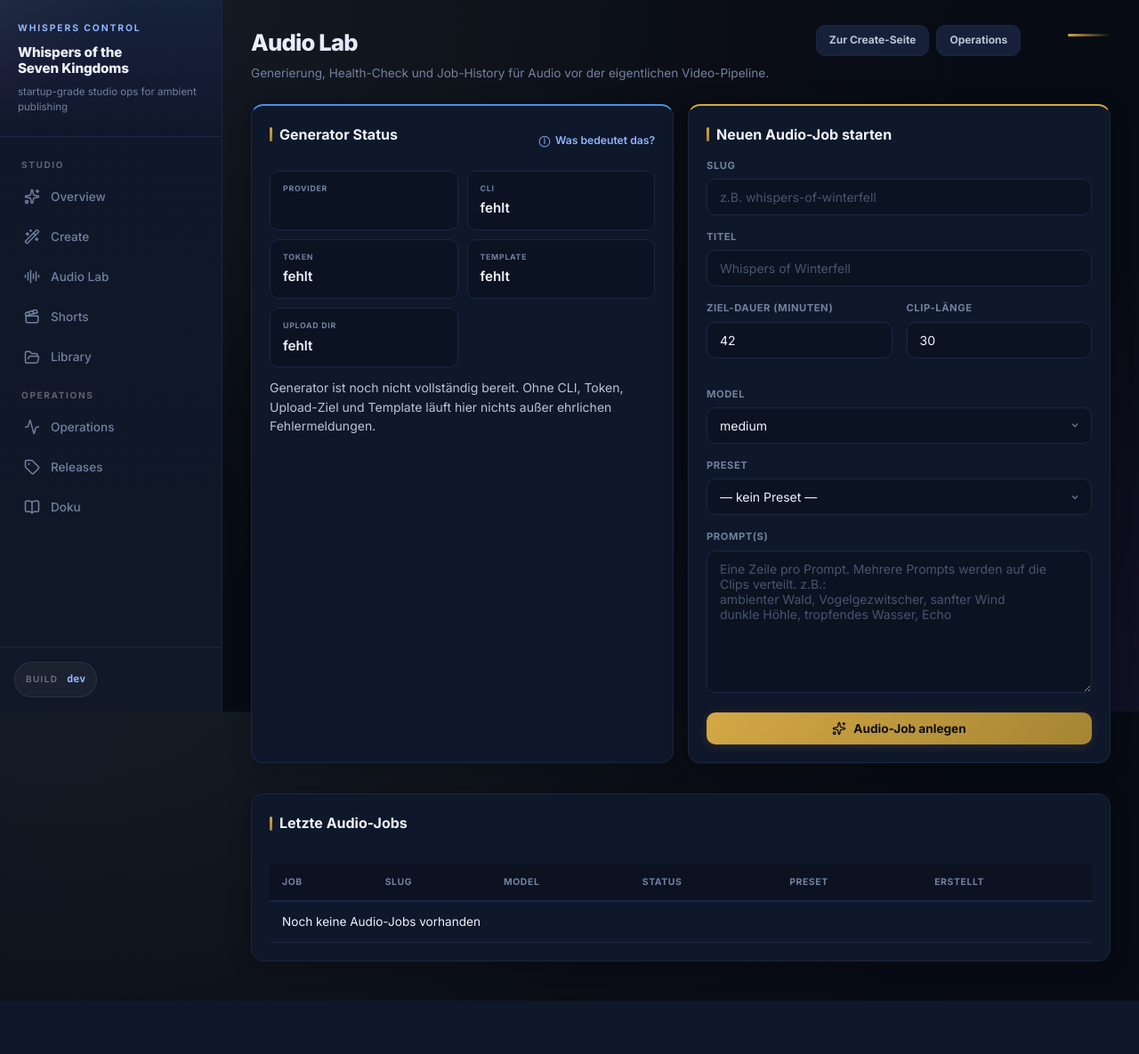
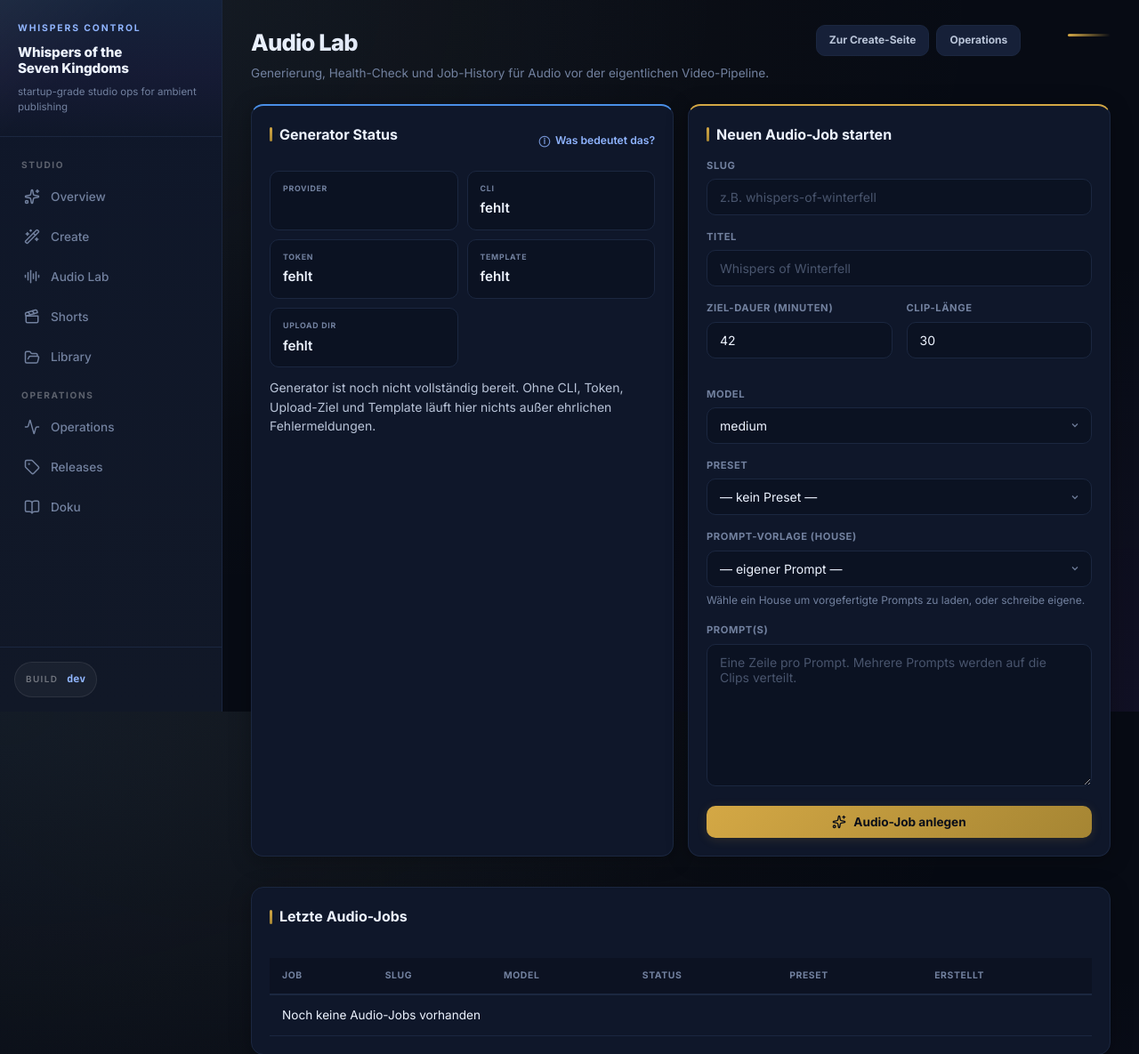
Before and after one commit to pepler1993-dot/WhispersoftheSevenKingdoms, a FastAPI app: template services/sync/templates/audio_generator.html in a window 1280 px wide. Shown: the top 1185 px of the page at 89% size. Before the commit the page ends 1125 px from the top, so only its background shows below. Run offline with FastAPI, Linux system fonts and the light colour scheme; the template is opened without the code that fills it, so the values that code supplies are empty; some libraries are stand-ins or nearby versions.

Commit message:
feat(audio-lab): house prompt presets dropdown (#63)

```diff
--- a/services/sync/templates/audio_generator.html
+++ b/services/sync/templates/audio_generator.html
@@ -100,11 +100,31 @@
       </div>
       {% endif %}
       <div class="form-group">
+        <label for="house_preset">Prompt-Vorlage (House)</label>
+        <select name="house_preset" id="house_preset" class="form-select" onchange="fillPresetPrompts()">
+          <option value="">— eigener Prompt —</option>
+          {% for key, house in house_templates.items() %}
+          <option value="{{ key }}" data-prompts="{{ house.prompts | join('
+') | e }}">{{ house.sigil }} {{ house.display_name }} ({{ house.prompts | length }} Prompts)</option>
+          {% endfor %}
+        </select>
+        <div class="metric-help">Wähle ein House um vorgefertigte Prompts zu laden, oder schreibe eigene.</div>
+      </div>
+      <div class="form-group">
         <label for="prompt_text">Prompt(s)</label>
-        <textarea name="prompt_text" id="prompt_text" class="form-input" rows="8" placeholder="Eine Zeile pro Prompt. Mehrere Prompts werden auf die Clips verteilt. z.B.:
-ambienter Wald, Vogelgezwitscher, sanfter Wind
-dunkle Höhle, tropfendes Wasser, Echo"></textarea>
+        <textarea name="prompt_text" id="prompt_text" class="form-input" rows="8" placeholder="Eine Zeile pro Prompt. Mehrere Prompts werden auf die Clips verteilt."></textarea>
       </div>
+      <script>
+      function fillPresetPrompts() {
+        const select = document.getElementById("house_preset");
+        const textarea = document.getElementById("prompt_text");
+        const option = select.options[select.selectedIndex];
+        const prompts = option.dataset.prompts || "";
+        if (prompts) {
+          textarea.value = prompts;
+        }
+      }
+      </script>
       <button type="submit" class="btn btn-primary" style="width:100%"><i data-lucide="sparkles" style="width:16px;height:16px"></i> Audio-Job anlegen</button>
     </form>
   </section>
```
